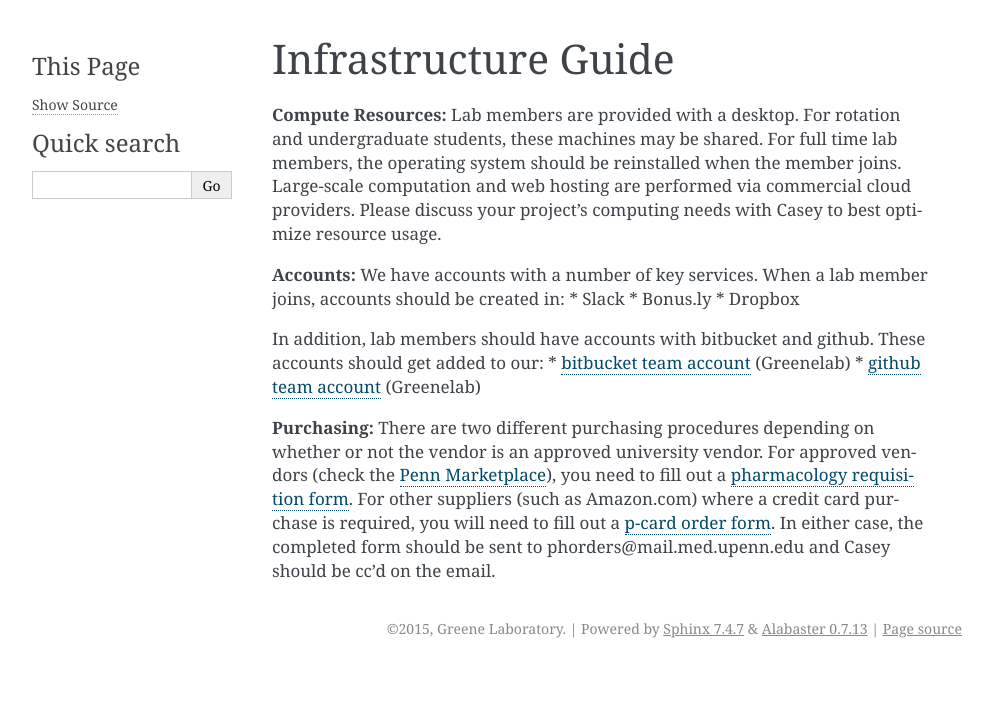
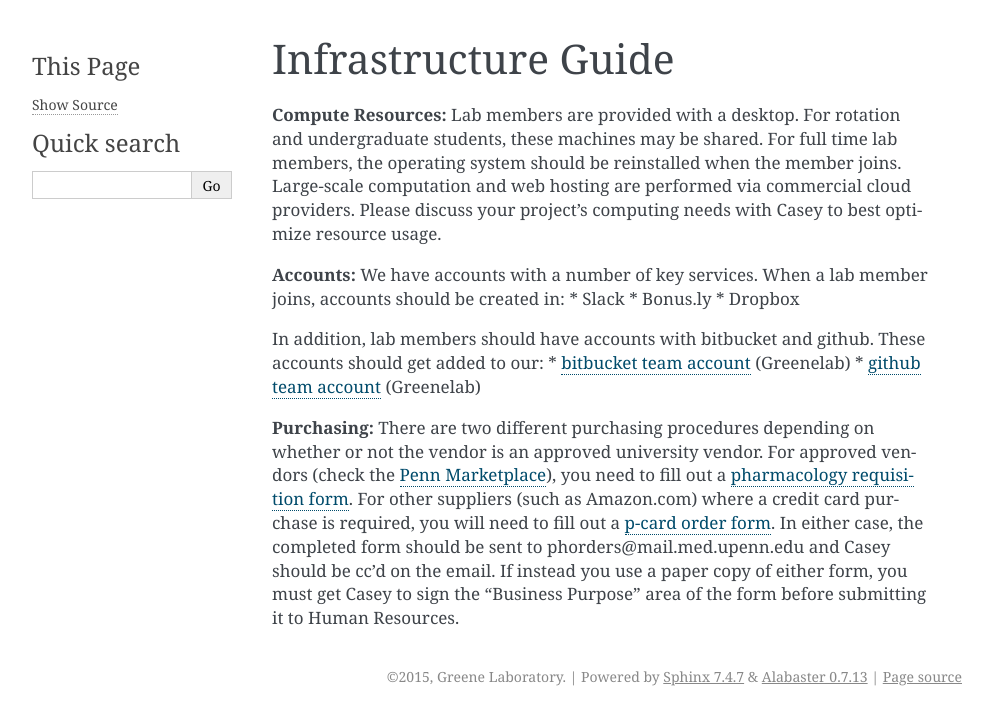
Before and after one commit to greenelab/onboarding, a Sphinx documentation site: the page built from source/infrastructure.rst, in a window 1280 px wide. Shown: the top 725 px of the page, without its empty margins (148-1140 px from the left). Built offline with Sphinx 7.4.7, drawn with Linux system fonts in a browser that asks for light colours.

Commit message:
Add paper copy sig instructions

```diff
--- a/source/infrastructure.rst
+++ b/source/infrastructure.rst
@@ -29,4 +29,4 @@ For other suppliers (such as Amazon.com) where a credit card purchase is require
 you will need to fill out a `p-card order form
 <https://bitbucket.org/greenelab/onboarding/raw/tip/forms-and-docs/Procard_Documentation.xls>`_.
 In either case, the completed form should be sent to
-phorders\@mail.med.upenn.edu and Casey should be cc'd on the email.
+phorders\@mail.med.upenn.edu and Casey should be cc'd on the email. If instead you use a paper copy of either form, you must get Casey to sign the "Business Purpose" area of the form before submitting it to Human Resources.
```
